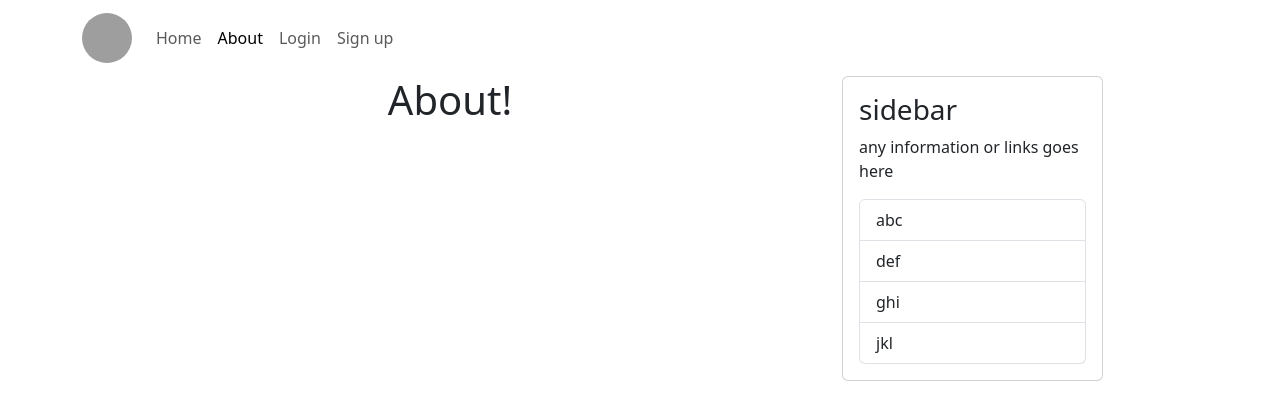
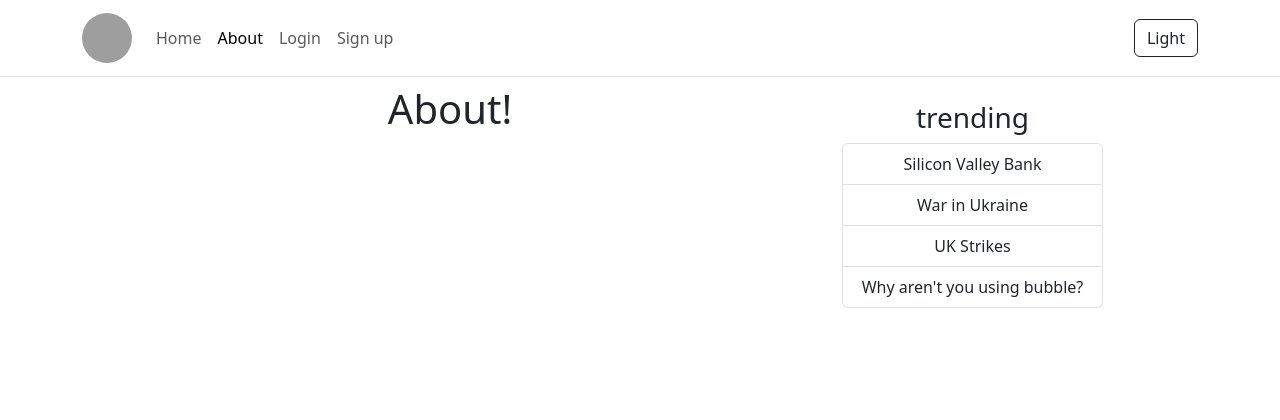
Before and after one commit to iuhmirza/bubble, a Django app: page /about/ in a window 1280 px wide. Shown: the top 420 px of the page. Run offline with Django 4.2, Linux system fonts and the light colour scheme; grey boxes are pictures that could not be loaded.

Commit message:
Implement dark mode

```diff
--- a/blog/templates/blog/base.html
+++ b/blog/templates/blog/base.html
@@ -1,6 +1,6 @@
 {% load static %}
 <!DOCTYPE html>
-<html>
+<html data-bs-theme="light">
 <head>
     <meta charset="utf-8">
     <meta name="viewport" content="width=device-width, initial-scale=1">
@@ -14,8 +14,8 @@
 </head>
 <body>
 <header>
-    <nav class=" container navbar navbar-expand-lg">
-        <div class="container-fluid">
+    <nav class=" container-fluid navbar navbar-expand-lg border-bottom mb-2">
+        <div class="container">
             <a class="navbar-brand" href="/"><img class="profile-picture grow" src="{% static 'new_bubble.png' %}" alt=""></a>
             <button class="navbar-toggler" type="button" data-bs-toggle="collapse" data-bs-target="#navbarSupportedContent" aria-controls="navbarSupportedContent" aria-expanded="false" aria-label="Toggle navigation">
                 <span class="navbar-toggler-icon"></span>
@@ -71,6 +71,7 @@
                     <button class="btn btn-outline-primary" type="submit">Search</button>
                 </form>
                 -->
+                <button id="mode" class="btn btn-outline-dark">Light</button>
             </div>
         </div>
     </nav>
@@ -86,15 +87,14 @@
             {% block content %}{% endblock %}
         </div>
         <div class="d-none d-md-block col-md-3">
-            <div class="card sticky-top">
-                <div class="card-body">
-                    <h3>sidebar</h3>
-                    <p>any information or links goes here</p>
+            <div class="sticky-top pb-3">
+                <div class="card-body text-center mt-3">
+                    <h3>trending</h3>
                     <ul class="list-group">
-                        <li class="list-group-item">abc</li>
-                        <li class="list-group-item">def</li>
-                        <li class="list-group-item">ghi</li>
-                        <li class="list-group-item">jkl</li>
+                        <li class="list-group-item">Silicon Valley Bank</li>
+                        <li class="list-group-item">War in Ukraine</li>
+                        <li class="list-group-item">UK Strikes</li>
+                        <li class="list-group-item">Why aren't you using bubble?</li>
                     </ul>
                 </div>
             </div>
@@ -102,9 +102,44 @@
     </div>
 
 </main>
-<div class="d-lg-none bg-primary-subtle z-2 sticky-bottom position-bottom">
-    phone navbar goes here
-</div>
 <script src="https://cdn.jsdelivr.net/npm/bootstrap@5.3.0-alpha1/dist/js/bootstrap.bundle.min.js" integrity="sha384-w76AqPfDkMBDXo30jS1Sgez6pr3x5MlQ1ZAGC+nuZB+EYdgRZgiwxhTBTkF7CXvN" crossorigin="anonymous"></script>
+<script>
+    const mode = document.getElementById('mode')
+    const theme = localStorage.getItem('theme')
+
+    const setTheme = theme => {
+        localStorage.setItem('theme', theme)
+        document.documentElement.setAttribute('data-bs-theme', theme)
+        mode.className = ""
+        mode.classList.add('btn')
+        mode.classList.add(`btn-outline-${notTheme(theme)}`)
+        mode.textContent = notTheme(theme)
+
+    }
+
+    const notTheme = (theme) => {
+        if (theme == 'light') {
+            return 'dark'
+        } else {
+            return 'light'
+        }
+    }
+
+    if (theme) {
+        setTheme(theme)
+    }
+
+    mode.addEventListener('click', () => {
+        const theme = localStorage.getItem('theme')
+        if (theme == 'light') {
+            setTheme('dark')
+
+        } else {
+            setTheme('light')
+        }
+    })
+
+
+</script>
 </body>
 </html>
```
